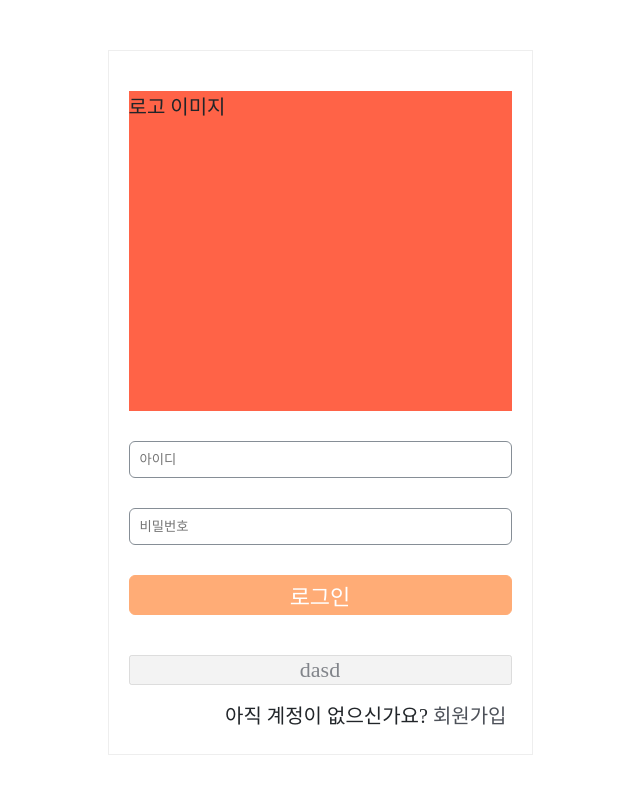
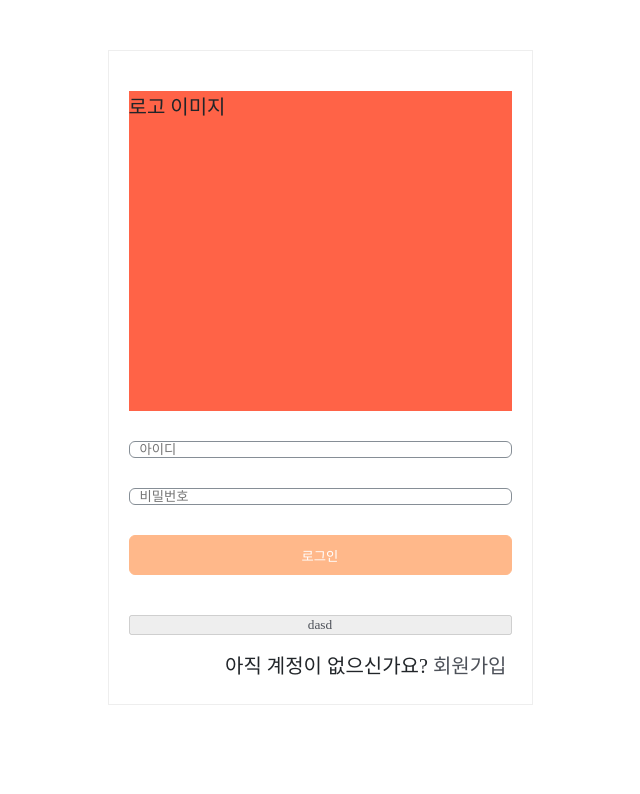
Before and after one commit to Team9-DaangnMarket/Team-9-Front, a React (Create React App) app: page /login in a window 1280 px wide. Shown: the top 794 px of the page, without its empty margins (320-960 px from the left). Built offline with nearby package versions, Linux system fonts and the light colour scheme; a web font is replaced by a local one.

Commit message:
css 수정

```diff
--- a/src/pages/Login.js
+++ b/src/pages/Login.js
@@ -95,7 +95,7 @@ const Wrap = styled.div`
   }
   .inputEl {
     margin-top: 30px;
-    padding: 10px;
+    padding: 0 10px;
     width: 100%;
     border: 1px solid var(--sub-font-color);
     border-radius: 6px;
@@ -105,12 +105,6 @@ const Wrap = styled.div`
   .login_btn {
     margin: 30px 0 10px;
     width: 100%;
-    font-size: 22px;
-
-    &:disabled {
-      cursor: default;
-      opacity: 0.7;
-    }
   }
   .process_login {
     text-align: right;
--- a/src/shared/App.js
+++ b/src/shared/App.js
@@ -1,17 +1,21 @@
-import {Route} from "react-router-dom";
+import { Route } from "react-router-dom";
 import PostList from "../pages/PostList";
+import PostDetail from "../pages/PostDetail";
 import Login from "../pages/Login";
 import Signup from "../pages/Signup";
+import PostWrite from "../pages/PostWrite";
 import GlobalStyles from "./GlobalStyles";
 
 function App() {
   return (
-      <>
-        <GlobalStyles/>
-        <Route path="/" component={PostList} exact/>
-        <Route path="/login" component={Login} exact/>
-        <Route path="/signup" component={Signup} exact/>
-      </>
+    <>
+      <GlobalStyles />
+      <Route path="/" component={PostList} exact />
+      <Route path="/login" component={Login} exact />
+      <Route path="/signup" component={Signup} exact />
+      <Route path="/detail" component={PostDetail} exact />
+      <Route path="/write" component={PostWrite} exact />
+    </>
   );
 }
 
```
